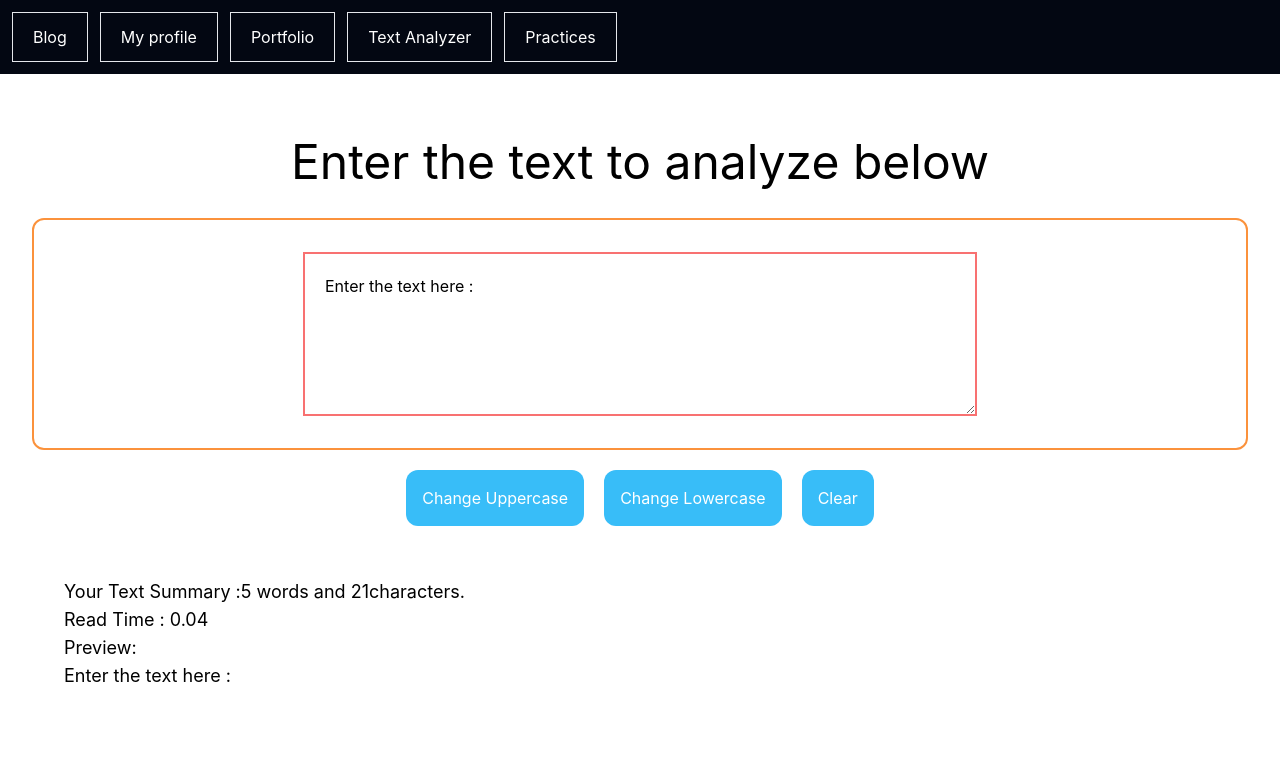
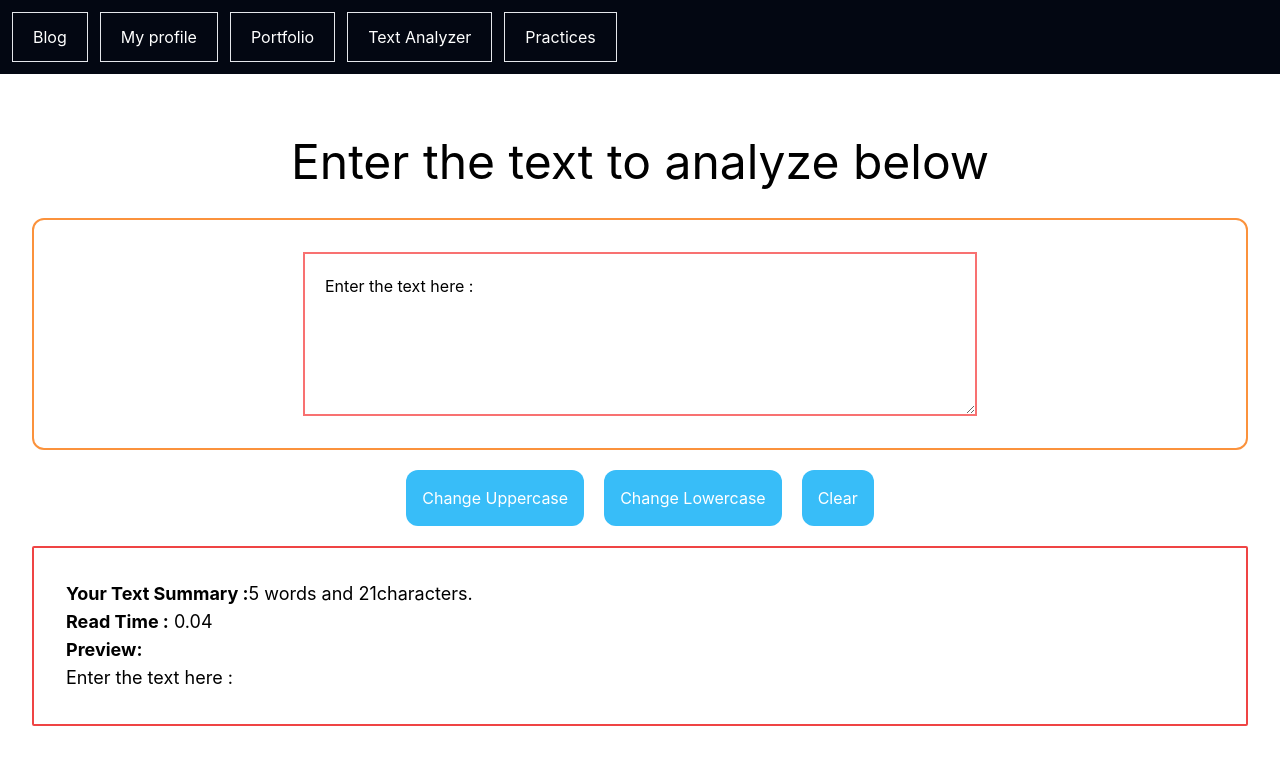
Before and after one commit to itslakshyayadav/my-react-blogpost, a React (Vite) app: page /example in a window 1280 px wide. Shown: the top 764 px of the page. Built offline with nearby package versions, Linux system fonts and the light colour scheme.

Commit message:
change all commit

```diff
--- a/src/App.jsx
+++ b/src/App.jsx
@@ -10,11 +10,7 @@ function App() {
   return (
     <>
       <div className="container mx-auto">
-        <Home
-          name="Lakshya yadav"
-          heading="Enter the text to analyze below"
-          subtext="Your Text Summary"
-        ></Home>
+        <Home heading="Enter the text to analyze below"></Home>
         {/* <Portfolio
             fullName="Lakshya Yadav"
             address="Kota, RJ"
--- a/src/components/TextAnalyzer.jsx
+++ b/src/components/TextAnalyzer.jsx
@@ -63,16 +63,20 @@ function Home(props) {
           Clear
         </button>
       </div>
-      <div className="container">
+      <div className="container border-2 border-red-500 rounded-sm">
         <h1 className=" text-lg p-8 container">
-          Your Text Summary :
+          <b>Your Text Summary :</b>
           <p className="inline">
             {analyzerModel.split(" ").length} words and {analyzerModel.length}
             characters.
           </p>
-          <p>Read Time : {0.008 * analyzerModel.split(" ").length}</p>
-          <h1>Preview:</h1>
-          <p>{analyzerModel}</p>
+          <p>
+            <b>Read Time :</b> {0.008 * analyzerModel.split(" ").length}
+          </p>
+          <h1>
+            <b>Preview:</b>
+            <p>{analyzerModel}</p>
+          </h1>
         </h1>
       </div>
     </div>
```
